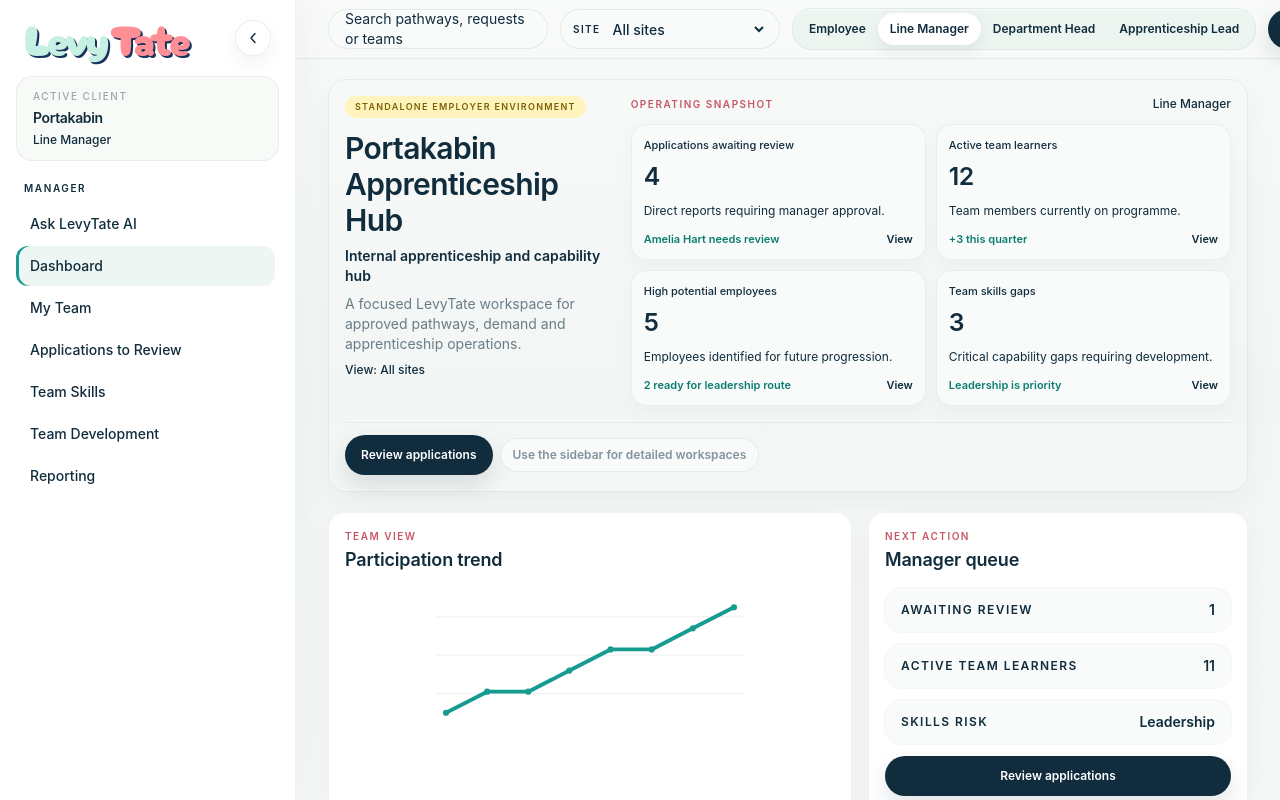
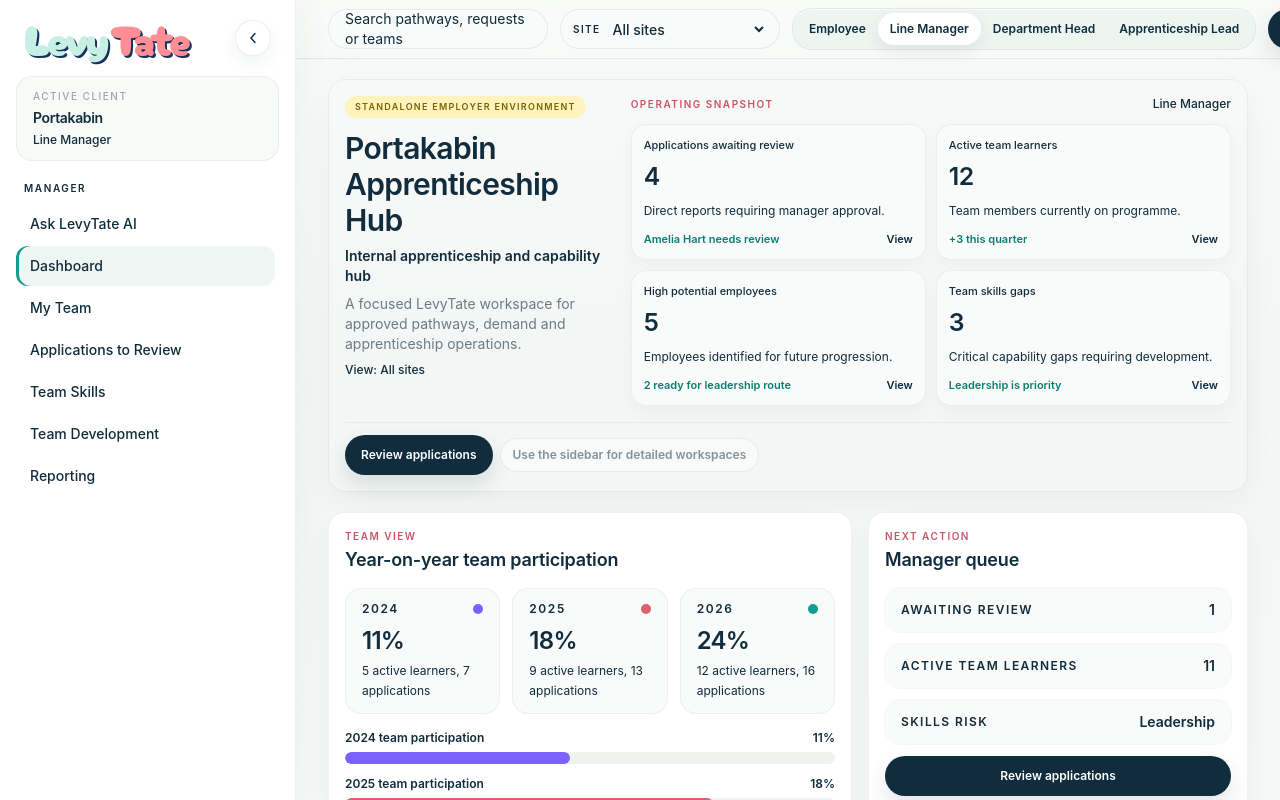
Before and after one commit to jamesevelynross1-sketch/levytate-wren, a Next.js app: page /portakabin-apprenticeship-hub in a window 1280 px wide. Both pictures are taken after a click on the button "Line Manager". Built offline with nearby package versions, Linux system fonts and the light colour scheme.

Commit message:
Refine collapsed navigation and dashboard visuals

```diff
--- a/app/portakabin-apprenticeship-hub/page.tsx
+++ b/app/portakabin-apprenticeship-hub/page.tsx
@@ -893,7 +893,7 @@
     <main className="min-h-screen overflow-hidden bg-[linear-gradient(180deg,#f8faf8_0%,#f2f6f4_48%,#f6f8f7_100%)] text-[#102c3d]">
       <Sidebar role={role} activeSection={activeSection} collapsed={sidebarCollapsed} onToggle={() => setSidebarCollapsed((current) => !current)} onNavigate={openSection} />
 
-      <div className={`h-screen min-w-0 overflow-y-auto transition-[margin] duration-300 ease-out ${sidebarCollapsed ? "lg:ml-[88px]" : "lg:ml-[296px]"}`}>
+      <div className={`h-screen min-w-0 overflow-y-auto transition-[margin] duration-300 ease-out ${sidebarCollapsed ? "lg:ml-0" : "lg:ml-[296px]"}`}>
         <TopBar role={role} setRole={switchRole} selectedSite={selectedSite} selectedPersona={selectedPersona} onEmployee={switchEmployee} onSite={setSelectedSite} onOpenAdmin={() => switchRole("Admin Console")} />
 
         <div className="mx-auto w-full max-w-[1500px] space-y-5 px-5 py-5 sm:px-7 lg:px-8">
@@ -974,21 +974,15 @@
   const navSections = navSectionsByRole[role];
 
   return (
-    <aside className={`fixed inset-y-0 left-0 z-40 hidden border-r border-[#102c3d]/[0.08] bg-white/95 py-5 shadow-[8px_0_32px_rgba(16,44,61,0.035)] backdrop-blur-xl transition-[width,padding] duration-300 ease-out lg:flex lg:flex-col ${collapsed ? "w-[88px] px-3" : "w-[296px] px-4"}`}>
-      <div className={`flex items-center ${collapsed ? "justify-center" : "justify-between px-2"}`}>
-        {collapsed ? (
-          <div className="grid h-11 w-11 place-items-center rounded-2xl bg-[#f0fbf7] text-sm font-semibold text-[#102c3d] ring-1 ring-[#102c3d]/[0.06]" aria-label="LevyTate" role="img">
-            LT
-          </div>
-        ) : (
-          <LevyTateLogo className="[--levytate-logo-size:2.65rem]" />
-        )}
+    <aside className={`fixed inset-y-0 left-0 z-40 hidden overflow-visible border-r bg-white/95 py-5 shadow-[8px_0_32px_rgba(16,44,61,0.035)] backdrop-blur-xl transition-[width,padding,border-color,box-shadow] duration-300 ease-out lg:flex lg:flex-col ${collapsed ? "w-0 border-transparent px-0 shadow-none" : "w-[296px] border-[#102c3d]/[0.08] px-4"}`}>
+      <div className={`flex items-center ${collapsed ? "h-0" : "justify-between px-2"}`}>
+        {collapsed ? null : <LevyTateLogo className="[--levytate-logo-size:2.65rem]" />}
         <button
           type="button"
           onClick={onToggle}
           aria-label={collapsed ? "Expand navigation" : "Collapse navigation"}
           title={collapsed ? "Expand navigation" : "Collapse navigation"}
-          className={`grid h-9 w-9 place-items-center rounded-full border border-[#102c3d]/[0.08] bg-white text-[#102c3d]/64 shadow-[0_8px_18px_rgba(16,44,61,0.06)] transition hover:-translate-y-0.5 hover:text-[#102c3d] focus:outline-none focus:ring-4 focus:ring-[#159b8f]/15 ${collapsed ? "absolute -right-4 top-6" : ""}`}
+          className={`grid h-9 w-9 shrink-0 place-items-center rounded-full border border-[#102c3d]/[0.08] bg-white text-[#102c3d]/64 shadow-[0_8px_18px_rgba(16,44,61,0.06)] transition hover:-translate-y-0.5 hover:text-[#102c3d] focus:outline-none focus:ring-4 focus:ring-[#159b8f]/15 ${collapsed ? "absolute left-3 top-6" : ""}`}
         >
           <svg aria-hidden="true" viewBox="0 0 20 20" className="h-4 w-4">
             <path d={collapsed ? "M7.5 4.5 12.5 10l-5 5.5" : "M12.5 4.5 7.5 10l5 5.5"} fill="none" stroke="currentColor" strokeWidth="1.8" strokeLinecap="round" strokeLinejoin="round" />
@@ -996,26 +990,19 @@
         </button>
       </div>
 
-      <div className={`mt-5 rounded-2xl border border-[#102c3d]/[0.06] bg-[#f7faf6] text-[#102c3d] transition-all duration-300 ${collapsed ? "px-2 py-3 text-center" : "px-4 py-3"}`}>
-        {collapsed ? (
-          <>
-            <p className="text-sm font-semibold tracking-tight">PK</p>
-            <p className="mt-1 text-[10px] font-semibold uppercase tracking-[0.12em] text-[#102c3d]/42">{role.split(" ").map((word) => word[0]).join("").slice(0, 2)}</p>
-          </>
-        ) : (
-          <>
+      {collapsed ? null : (
+        <div className="mt-5 rounded-2xl border border-[#102c3d]/[0.06] bg-[#f7faf6] px-4 py-3 text-[#102c3d] transition-all duration-300">
           <p className="text-[10px] font-medium uppercase tracking-[0.15em] text-[#102c3d]/40">Active client</p>
           <p className="mt-1 text-sm font-semibold tracking-tight">Portakabin</p>
           <p className="mt-1 text-xs font-medium text-[#102c3d]/48">{role}</p>
-          </>
+        </div>
       )}
-      </div>
-
-      <nav className={`mt-5 min-h-0 flex-1 space-y-4 overflow-y-auto ${collapsed ? "pr-0" : "pr-1"}`}>
+
+      {collapsed ? null : <nav className="mt-5 min-h-0 flex-1 space-y-4 overflow-y-auto pr-1">
         {navSections.map((section) => (
           <div key={section.title}>
-            {collapsed ? <div className="mx-auto mb-2 h-px w-8 bg-[#102c3d]/[0.08]" /> : <p className="px-2 text-[10px] font-semibold uppercase tracking-[0.16em] text-[#102c3d]/32">{section.title}</p>}
-            <div className={`mt-2 grid ${collapsed ? "gap-1" : "gap-0.5"}`}>
+            <p className="px-2 text-[10px] font-semibold uppercase tracking-[0.16em] text-[#102c3d]/32">{section.title}</p>
+            <div className="mt-2 grid gap-0.5">
               {section.items.map((item) => {
                 const sectionKey = item as SectionKey;
                 const active = activeSection === sectionKey;
@@ -1025,26 +1012,18 @@
                     onClick={() => onNavigate(sectionKey)}
                     title={item}
                     aria-label={item}
-                    className={`flex w-full items-center rounded-xl text-left text-sm font-medium transition duration-200 ${
-                      collapsed ? "justify-center px-2 py-2" : "px-3.5 py-2.5"
-                    } ${
+                    className={`flex w-full items-center rounded-xl px-3.5 py-2.5 text-left text-sm font-medium transition duration-200 ${
                       active ? "bg-[#edf6f2] text-[#102c3d] shadow-[inset_3px_0_0_#159b8f]" : "text-[#102c3d]/56 hover:bg-[#f7faf6] hover:text-[#102c3d]"
                     }`}
                   >
-                    {collapsed ? (
-                      <span className={`grid h-8 w-8 place-items-center rounded-lg text-[10px] font-semibold ${active ? "bg-white text-[#159b8f]" : "bg-[#f8faf4] text-[#102c3d]/48"}`}>
-                        {item.split(" ").map((word) => word[0]).join("").slice(0, 2)}
-                      </span>
-                    ) : (
                     <span className="truncate">{item}</span>
-                    )}
                   </button>
                 );
               })}
             </div>
           </div>
         ))}
-      </nav>
+      </nav>}
     </aside>
   );
 }
@@ -1511,8 +1490,8 @@
   if (role === "Line Manager") {
     return (
       <section className="grid gap-4 xl:grid-cols-[minmax(0,1fr)_380px]">
-        <PlatformPanel eyebrow="Team view" title="Participation trend">
-          <LineChart series={[7, 8, 8, 9, 10, 10, 11, 12]} />
+        <PlatformPanel eyebrow="Team view" title="Year-on-year team participation">
+          <YearOnYearParticipationChart />
         </PlatformPanel>
         <PlatformPanel eyebrow="Next action" title="Manager queue">
           <div className="grid gap-3">
@@ -1563,7 +1542,7 @@
   return (
     <section className="grid gap-4 xl:grid-cols-[minmax(0,1fr)_360px]">
       <PlatformPanel eyebrow="Platform health" title="Administration overview">
-        <LineChart series={[98, 98, 99, 99, 99, 100, 99, 100]} />
+        <LineChart series={[98, 98, 99, 99, 99, 100, 99, 100]} labels={["Q1", "Q2", "Q3", "Q4"]} primaryLabel="Platform health" />
       </PlatformPanel>
       <PlatformPanel eyebrow="Admin focus" title="Configuration">
         <div className="grid gap-3">
@@ -2696,19 +2675,83 @@
   );
 }
 
-function LineChart({ series, secondary }: { series: number[]; secondary?: number[] }) {
+const chartPalette = ["#159b8f", "#df5f73", "#7b61ff", "#f0b429", "#102c3d", "#38a169"];
+
+function YearOnYearParticipationChart({ compact = false }: { compact?: boolean }) {
+  const rows = [
+    { year: "2024", participation: 11, learners: 5, applications: 7, colour: "#7b61ff" },
+    { year: "2025", participation: 18, learners: 9, applications: 13, colour: "#df5f73" },
+    { year: "2026", participation: 24, learners: 12, applications: 16, colour: "#159b8f" },
+  ];
+  const max = Math.max(...rows.map((row) => row.participation), 1);
+
+  return (
+    <div className="grid gap-4">
+      <div className="grid gap-3 md:grid-cols-3">
+        {rows.map((row) => (
+          <div key={row.year} className="rounded-2xl border border-[#102c3d]/[0.055] bg-[#f8fbfa] px-4 py-3">
+            <div className="flex items-center justify-between gap-3">
+              <p className="text-xs font-semibold uppercase tracking-[0.13em] text-[#102c3d]/42">{row.year}</p>
+              <span className="h-2.5 w-2.5 rounded-full" style={{ backgroundColor: row.colour }} />
+            </div>
+            <p className="mt-2 text-2xl font-semibold tracking-[-0.03em] text-[#102c3d]">{row.participation}%</p>
+            <p className="mt-1 text-xs leading-5 text-[#102c3d]/56">{row.learners} active learners, {row.applications} applications</p>
+          </div>
+        ))}
+      </div>
+      <div className="grid gap-3">
+        {rows.map((row) => (
+          <div key={`${row.year}-bar`} className="grid gap-1.5">
+            <div className="flex justify-between gap-3 text-xs font-semibold text-[#102c3d]/58">
+              <span>{row.year} team participation</span>
+              <span>{row.participation}%</span>
+            </div>
+            <div className="h-3 overflow-hidden rounded-full bg-[#eef3f0]">
+              <div className="h-full rounded-full" style={{ width: `${Math.max(10, (row.participation / max) * 100)}%`, backgroundColor: row.colour }} />
+            </div>
+          </div>
+        ))}
+      </div>
+      {!compact ? <p className="text-xs leading-5 text-[#102c3d]/48">Shows the share of Ryan Booth&apos;s direct-report team with an active apprenticeship or approved application, compared year on year.</p> : null}
+    </div>
+  );
+}
+
+function LineChart({
+  series,
+  secondary,
+  labels,
+  primaryLabel = "Current",
+  secondaryLabel = "Previous",
+}: {
+  series: number[];
+  secondary?: number[];
+  labels?: string[];
+  primaryLabel?: string;
+  secondaryLabel?: string;
+}) {
   const points = toChartPoints(series);
   const secondaryPoints = secondary ? toChartPoints(secondary) : "";
   return (
-    <svg viewBox="0 0 320 150" role="img" aria-label="Trend chart" className="h-36 w-full overflow-visible">
+    <div className="grid gap-3">
+      <svg viewBox="0 0 320 170" role="img" aria-label="Trend chart" className="h-40 w-full overflow-visible">
         {[30, 70, 110].map((y) => <line key={y} x1="0" x2="320" y1={y} y2={y} stroke="#102c3d" strokeOpacity="0.08" />)}
-      {secondaryPoints ? <polyline points={secondaryPoints} fill="none" stroke="#df5f73" strokeWidth="3" strokeLinecap="round" strokeLinejoin="round" opacity="0.75" /> : null}
+        {secondaryPoints ? <polyline points={secondaryPoints} fill="none" stroke="#df5f73" strokeWidth="3" strokeLinecap="round" strokeLinejoin="round" opacity="0.8" /> : null}
         <polyline points={points} fill="none" stroke="#159b8f" strokeWidth="4" strokeLinecap="round" strokeLinejoin="round" />
         {points.split(" ").map((point) => {
           const [cx, cy] = point.split(",");
           return <circle key={point} cx={cx} cy={cy} r="3.2" fill="#159b8f" />;
         })}
+        {labels ? labels.map((label, index) => {
+          const x = (index / Math.max(labels.length - 1, 1)) * 300 + 10;
+          return <text key={label} x={x} y="158" textAnchor="middle" className="fill-[#102c3d]/45 text-[9px] font-semibold">{label}</text>;
+        }) : null}
       </svg>
+      <div className="flex flex-wrap gap-3 text-xs font-semibold text-[#102c3d]/58">
+        <span className="flex items-center gap-2"><span className="h-2.5 w-2.5 rounded-full bg-[#159b8f]" />{primaryLabel}</span>
+        {secondary ? <span className="flex items-center gap-2"><span className="h-2.5 w-2.5 rounded-full bg-[#df5f73]" />{secondaryLabel}</span> : null}
+      </div>
+    </div>
   );
 }
 
@@ -2727,14 +2770,14 @@
   const max = Math.max(...rows.map(([, value]) => value), 1);
   return (
     <div className="grid gap-3">
-      {rows.map(([label, value]) => (
+      {rows.map(([label, value], index) => (
         <div key={label}>
           <div className="mb-1.5 flex justify-between gap-3 text-xs font-semibold text-[#102c3d]/58">
             <span>{label}</span>
             <span>{value}</span>
           </div>
-          <div className="h-3 overflow-hidden rounded-full bg-[#ecf6f2]">
-            <div className="h-full rounded-full bg-[#159b8f]" style={{ width: `${Math.max(8, (value / max) * 100)}%` }} />
+          <div className="h-3 overflow-hidden rounded-full bg-[#eef3f0]">
+            <div className="h-full rounded-full" style={{ width: `${Math.max(8, (value / max) * 100)}%`, backgroundColor: chartPalette[index % chartPalette.length] }} />
           </div>
         </div>
       ))}
@@ -2790,7 +2833,7 @@
           const angle = (Math.PI * 2 * index) / rows.length - Math.PI / 2;
           return <line key={index} x1={center} y1={center} x2={center + Math.cos(angle) * radius} y2={center + Math.sin(angle) * radius} stroke="#102c3d" strokeOpacity="0.08" />;
         })}
-        <polygon points={points} fill="#159b8f" fillOpacity="0.2" stroke="#159b8f" strokeWidth="3" />
+        <polygon points={points} fill="#7b61ff" fillOpacity="0.16" stroke="#7b61ff" strokeWidth="3" />
       </svg>
       <div className="grid gap-2">
         {rows.map(([label, value]) => (
@@ -2806,11 +2849,12 @@
 
 function GaugeChart({ value }: { value: number }) {
   const circumference = 2 * Math.PI * 52;
+  const colour = value >= 80 ? "#159b8f" : value >= 65 ? "#f0b429" : "#df5f73";
   return (
     <div className="grid place-items-center">
       <svg viewBox="0 0 140 140" className="h-44 w-44 -rotate-90">
         <circle cx="70" cy="70" r="52" fill="none" stroke="#ecf6f2" strokeWidth="16" />
-        <circle cx="70" cy="70" r="52" fill="none" stroke="#159b8f" strokeWidth="16" strokeLinecap="round" strokeDasharray={circumference} strokeDashoffset={circumference * (1 - value / 100)} />
+        <circle cx="70" cy="70" r="52" fill="none" stroke={colour} strokeWidth="16" strokeLinecap="round" strokeDasharray={circumference} strokeDashoffset={circumference * (1 - value / 100)} />
       </svg>
       <div className="-mt-32 mb-12 text-center">
         <p className="text-3xl font-semibold tracking-[-0.03em] text-[#102c3d]">{value}%</p>
@@ -2877,7 +2921,7 @@
         </div>
       </PlatformPanel>
       <div className="grid gap-5 xl:grid-cols-2">
-        <ReportCard eyebrow="Trend" title="Team development trend"><LineChart series={[5, 6, 6, 7, 8, 8, 9, 10, 10, 11, 12, 12]} /></ReportCard>
+        <ReportCard eyebrow="Participation" title="Team participation year on year"><YearOnYearParticipationChart compact /></ReportCard>
         <ReportCard eyebrow="Skills" title="Team skills profile"><RadarChart rows={[["Leadership", 68], ["Technical", 74], ["Data", 56], ["Commercial", 61], ["Digital", 59]]} /></ReportCard>
         <ReportCard eyebrow="Participation" title="Apprenticeship participation"><DonutChart centerLabel="24%" rows={[["On programme", 24, "#159b8f"], ["Not on programme", 76, "#ecf6f2"]]} /></ReportCard>
         <ReportCard eyebrow="Report" title="Team progress report"><ProgressReport learners={teamLearners} /></ReportCard>
@@ -2900,7 +2944,7 @@
       <WorkforceReadinessReport scope={selectedSite === allSitesLabel ? "Department" : selectedSite} score={readinessScore(learners, requests)} />
       <div className="grid gap-5 xl:grid-cols-2">
         <ReportCard eyebrow="Site view" title="Participation by site"><BarChart rows={[["York", 27], ["Leeds", 18], ["Manchester", 14], ["Bristol", 11]]} /></ReportCard>
-        <ReportCard eyebrow="Trend" title="Workforce readiness trend"><LineChart series={[67, 68, 69, 70, 70, 72, 74, 75, 76, 78, 80, 82]} /></ReportCard>
+        <ReportCard eyebrow="Trend" title="Workforce readiness trend"><LineChart series={[67, 68, 69, 70, 70, 72, 74, 75, 76, 78, 80, 82]} secondary={[61, 63, 64, 65, 66, 67, 68, 69, 70, 71, 72, 73]} labels={["2025 Q1", "2025 Q2", "2025 Q3", "2025 Q4", "2026 Q1", "2026 Q2"]} primaryLabel="Portakabin" secondaryLabel="Benchmark" /></ReportCard>
         <ReportCard eyebrow="Skills" title="Skills gap analysis" className="xl:col-span-2"><Heatmap teams={["Manufacturing", "Hire", "Site Ops", "Digital"]} skills={["Lead", "Tech", "Data", "Digital"]} /></ReportCard>
         <ReportCard eyebrow="Distribution" title="Learner distribution"><DonutChart centerLabel="Portfolio" rows={[["Leadership", 34, "#159b8f"], ["Engineering", 26, "#102c3d"], ["Data", 18, "#df5f73"], ["Customer", 22, "#fff4bd"]]} /></ReportCard>
         <ReportCard eyebrow="Executive view" title="Department workforce report"><ExecutiveBrief rows={[["Participation", "18%", "Up 1 pt"], ["Completion risk", "Low", "2 learners"], ["Priority demand", "Leadership", "Next cohort"], ["Board signal", "Improving", "Green"]]} /></ReportCard>
@@ -2925,7 +2969,7 @@
         <ReportCard eyebrow="Funding" title="Levy utilisation"><GaugeChart value={82} /></ReportCard>
         <ReportCard eyebrow="Sites" title="Active learners by site"><BarChart rows={[["York", 16], ["Leeds", 8], ["Manchester", 7], ["Bristol", 5], ["London", 4]]} /></ReportCard>
         <ReportCard eyebrow="Providers" title="Provider performance"><BarChart rows={[["Completion", 86], ["Attendance", 91], ["Satisfaction", 88]]} /></ReportCard>
-        <ReportCard eyebrow="Trend" title="Starts vs completions"><LineChart series={[3, 4, 6, 5, 7, 8, 9, 9, 10, 12, 11, 13]} secondary={[2, 3, 3, 4, 5, 6, 6, 7, 8, 8, 9, 10]} /></ReportCard>
+        <ReportCard eyebrow="Trend" title="Starts vs completions"><LineChart series={[3, 4, 6, 5, 7, 8, 9, 9, 10, 12, 11, 13]} secondary={[2, 3, 3, 4, 5, 6, 6, 7, 8, 8, 9, 10]} labels={["2025 Q1", "2025 Q2", "2025 Q3", "2025 Q4", "2026 Q1", "2026 Q2"]} primaryLabel="Starts" secondaryLabel="Completions" /></ReportCard>
         <ReportCard eyebrow="Portfolio" title="Programme portfolio"><DonutChart centerLabel="42" rows={[["Leadership", 30, "#159b8f"], ["Procurement", 16, "#102c3d"], ["Data", 22, "#df5f73"], ["AI", 12, "#fff4bd"], ["Engineering", 20, "#9bd9d0"]]} /></ReportCard>
         <ReportCard eyebrow="Executive view" title="Workforce readiness report"><ExecutiveBrief rows={[["Organisation", "84", "Green"], ["Department", "78", "Green"], ["Site benchmark", "72", "Amber"], ["Risk focus", "Data", "Next quarter"]]} /></ReportCard>
       </div>
```
Lines whose indentation alone changed are shown as unchanged.
